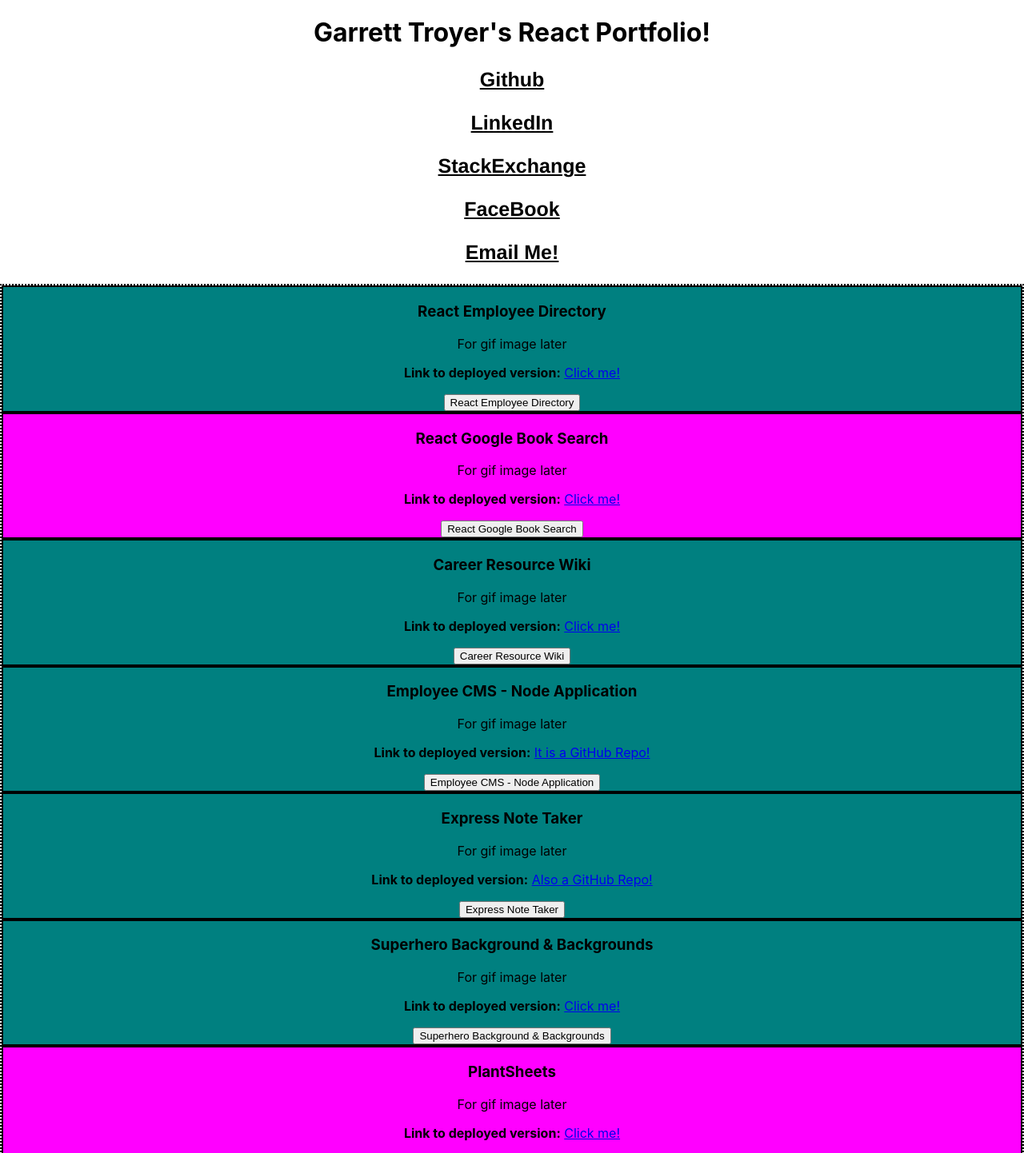
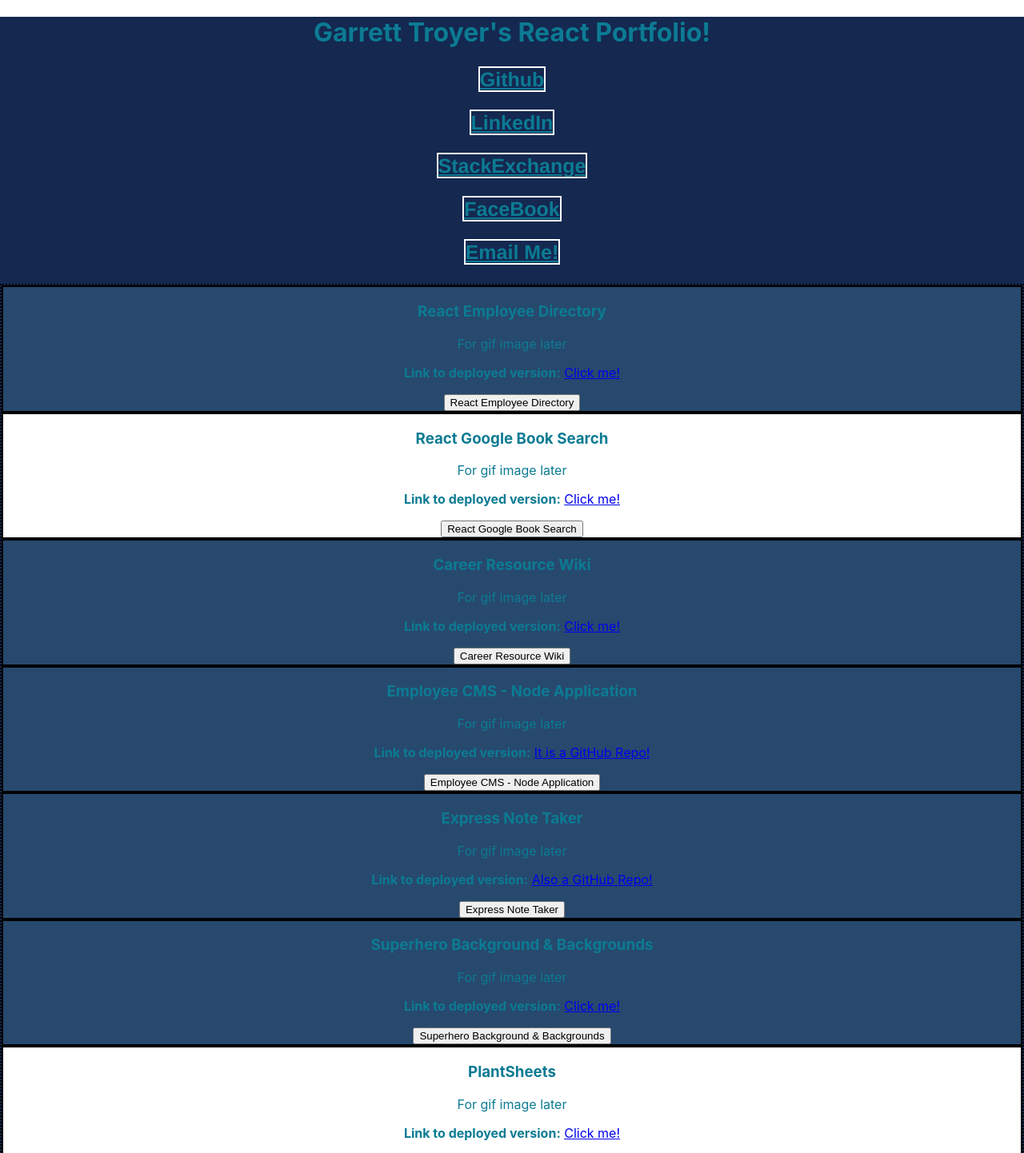
Before and after one commit to fruityvegetables/reactPortfolio, a React (Create React App) app: page / in a window 1280 px wide. Shown: the top 1442 px of the page at 80% size. Built offline with nearby package versions, Linux system fonts and the light colour scheme.

Commit message:
changed project buttons to open READMES

```diff
--- a/src/App.css
+++ b/src/App.css
@@ -1,5 +1,6 @@
 .App {
   text-align: center;
+  background-color: #142850;
 }
 
 .App-logo {
--- a/src/App.js
+++ b/src/App.js
@@ -11,6 +11,7 @@
       <Header />
       <ProjectHolder />
       <canvas id="canvas"></canvas>
+      <canvas id="myCanvas"></canvas>
       <Footer />
 
     </div>
--- a/src/components/Header/Header.css
+++ b/src/components/Header/Header.css
@@ -9,6 +9,10 @@
 }
 
 .header a {
-    color: black;
+    color: #0c7b93;
     border: white 2px solid;
 }
+
+h1 {
+    color: #0c7b93;
+}
--- a/src/components/Header/Header.js
+++ b/src/components/Header/Header.js
@@ -9,7 +9,7 @@
                   <a href="https://github.com/fruityvegetables" target="blank">Github</a>
               </p>
               <p>
-                  <a href="https://www.pnkedin.com/in/gtroyer/" target="blank">LinkedIn</a>
+                  <a href="https://www.linkedin.com/in/gtroyer/" target="blank">LinkedIn</a>
               </p>
               <p>
                   <a href="https://stackexchange.com/users/17871593/fruityvegetables" target="blank">StackExchange</a>
--- a/src/components/Project/Project.css
+++ b/src/components/Project/Project.css
@@ -1,16 +1,17 @@
 .project {
     border: 2px solid black;
-    background: teal;
+    background: #27496d;
+    color: #0c7b93;
 }
 
 .project:nth-of-type(2) {
-    background: fuchsia;
+    background: white;
   }
 
 .project:nth-of-type(7) {
-    background: fuchsia;
+    background: white;
   }
 
 .project:nth-of-type(n):hover {
-    background:green;
+    background:#00a8cc;
   }
--- a/src/components/ProjectHolder/ProjectHolder.js
+++ b/src/components/ProjectHolder/ProjectHolder.js
@@ -33,7 +33,7 @@
                 },
                 {
                     name: "PlantSheets",
-                    link: <a href="https://cynthia-dm1216.github.io/ProjectGroup1/" target="blank">Click me!</a>
+                    link: <a href="https://github.com/kyledahl201/plant-market" target="blank">Click me!</a>
                 }
             ]
 
@@ -155,10 +155,19 @@
                 //end of doom function...
                 break;
             case "React Employee Directory":
-                alert("this is emp directory");
+                window.open("https://github.com/fruityvegetables/reactEmployeeDirectory/blob/master/README.md");
                 break;
             case "React Google Book Search":
-                window.confirm("Do YOU REALLY WANNA SEE THIS???");
+                window.open("https://github.com/fruityvegetables/reactBookSearch/blob/master/README.md");
+                break;
+            case "Career Resource Wiki":
+                window.open("https://github.com/aroblesgalit/Project2/blob/master/README.md");
+                break;
+            case "Superhero Background & Backgrounds":
+                window.open("https://github.com/cynthia-dm1216/ProjectGroup1/blob/master/README.md");
+                break;
+            case "PlantSheets":
+                window.open("https://github.com/kyledahl201/plant-market/blob/master/README.md");
                 break;
             default:
                 console.log("no switch case made for this yet");
```
